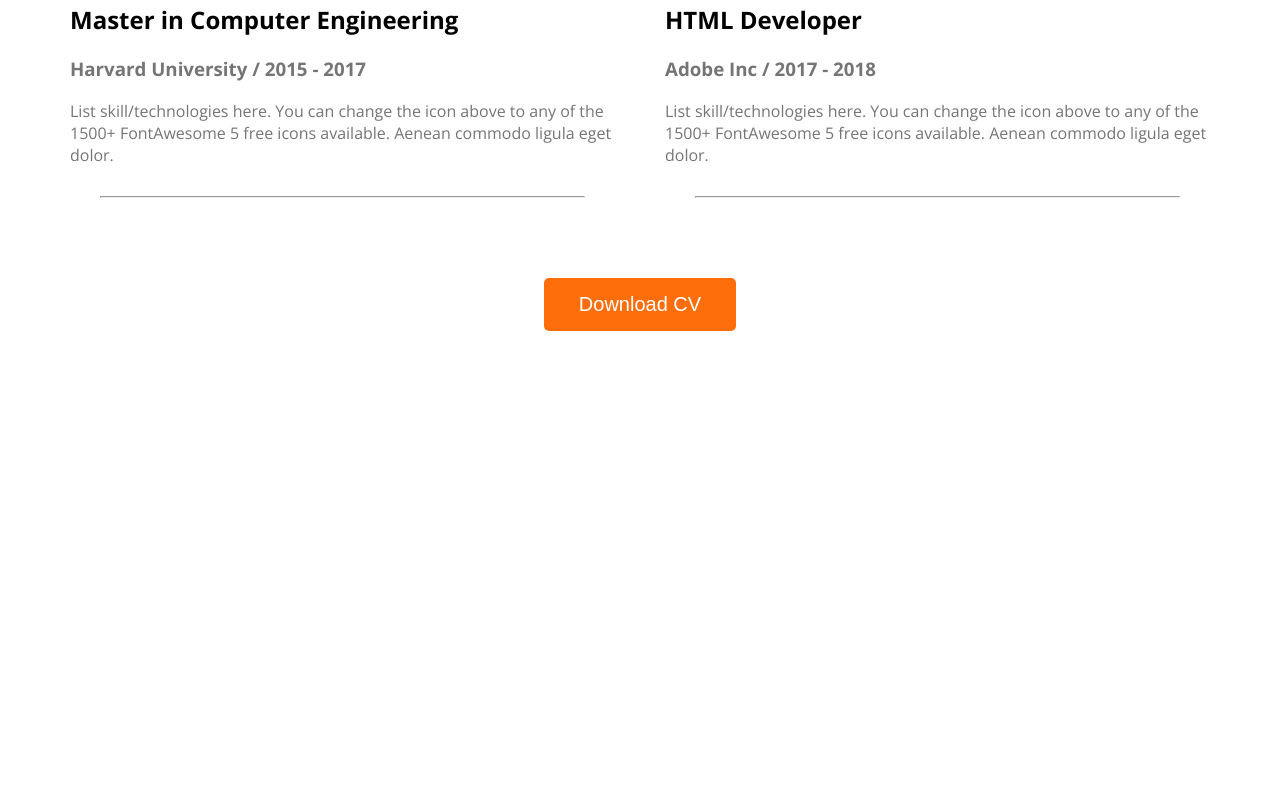
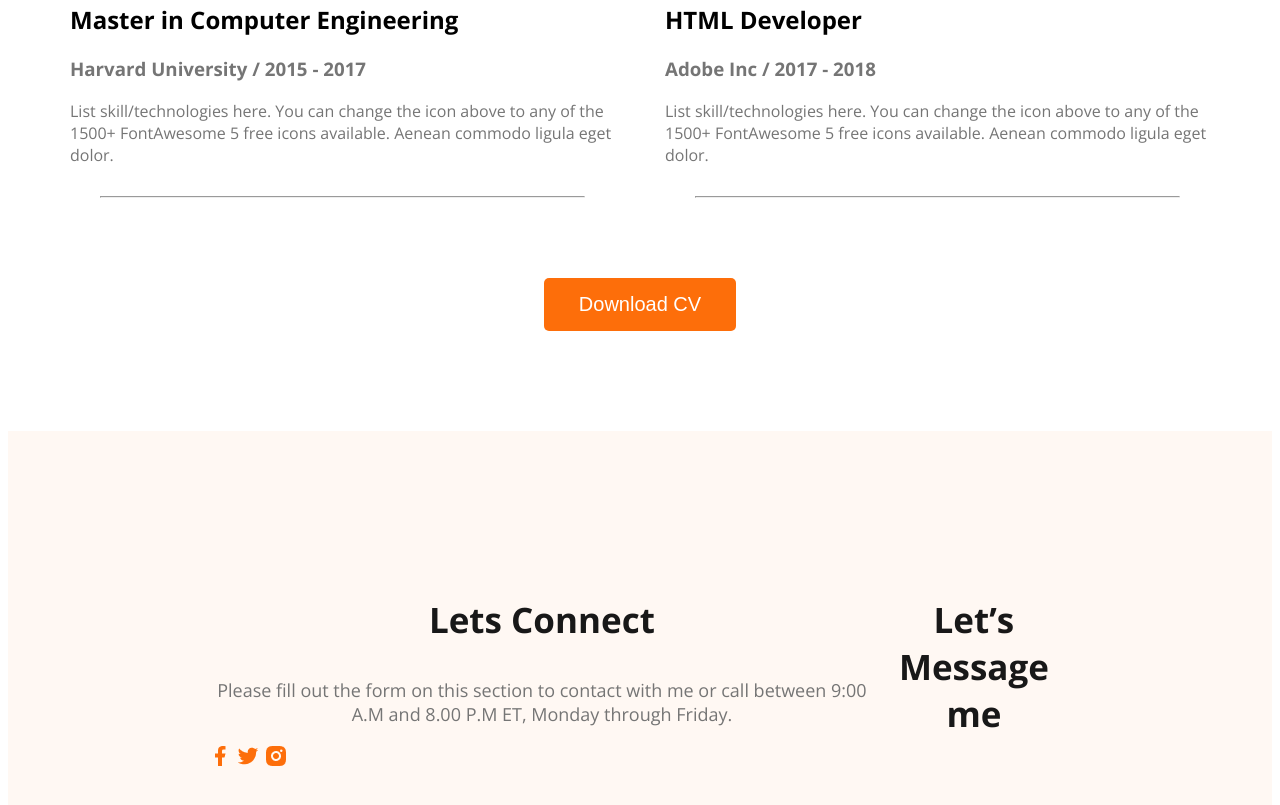
Before and after one commit to Farhana1111/web-developer-portfolio, a plain HTML site: page index.html in a window 1280 px wide. Shown: the part 3141-3946 px from the top of the page. Before the commit the page ends 3480 px from the top, so only its background shows below. Drawn offline with nearby package versions, Linux system fonts and the light colour scheme.

Commit message:
basic footer

```diff
--- a/index.html
+++ b/index.html
@@ -170,7 +170,19 @@
 </section>
     </main>
     <footer>
+<div class="footer-culomn">
+    <h3 class="section-title">Lets Connect</h3>
+    <p class="section-description">Please fill out the form on this section to contact with me or call between 9:00 A.M and 8.00 P.M ET, Monday through Friday.</p>
+    <div class="social links">
+        <a href=""><img src="images/icons/facebook.png" alt=""></a>
+        <a href=""><img src="images/icons/twitter.png" alt=""></a>
+        <a href=""><img src="images/icons/insta.png" alt=""></a>
 
+    </div>
+</div>
+<div class="footer-culomn">
+    <h3 class="section-title">Let’s Message me</h3>
+</div>
     </footer>
 
 </body>
--- a/styles/portfolio.css
+++ b/styles/portfolio.css
@@ -161,3 +161,10 @@ box-shadow: 0px 6px 50px 0px rgba(0, 0, 0, 0.06);
     text-align: center;
     margin-top: 50px;
 }
+/* footer styles */
+footer{
+    display: flex;
+    background-color: #FFF8F3;
+    margin-top: 100px;
+    padding: 130px 200px;
+}
```
